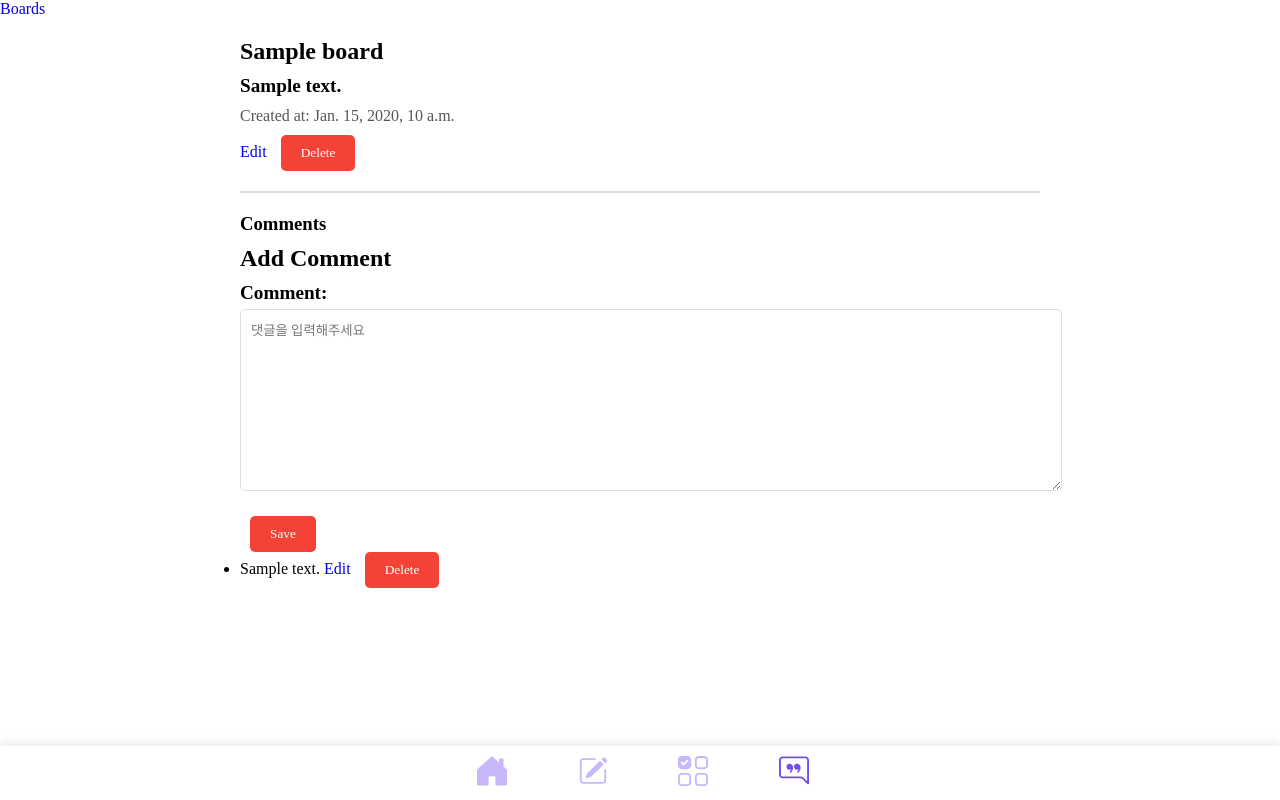
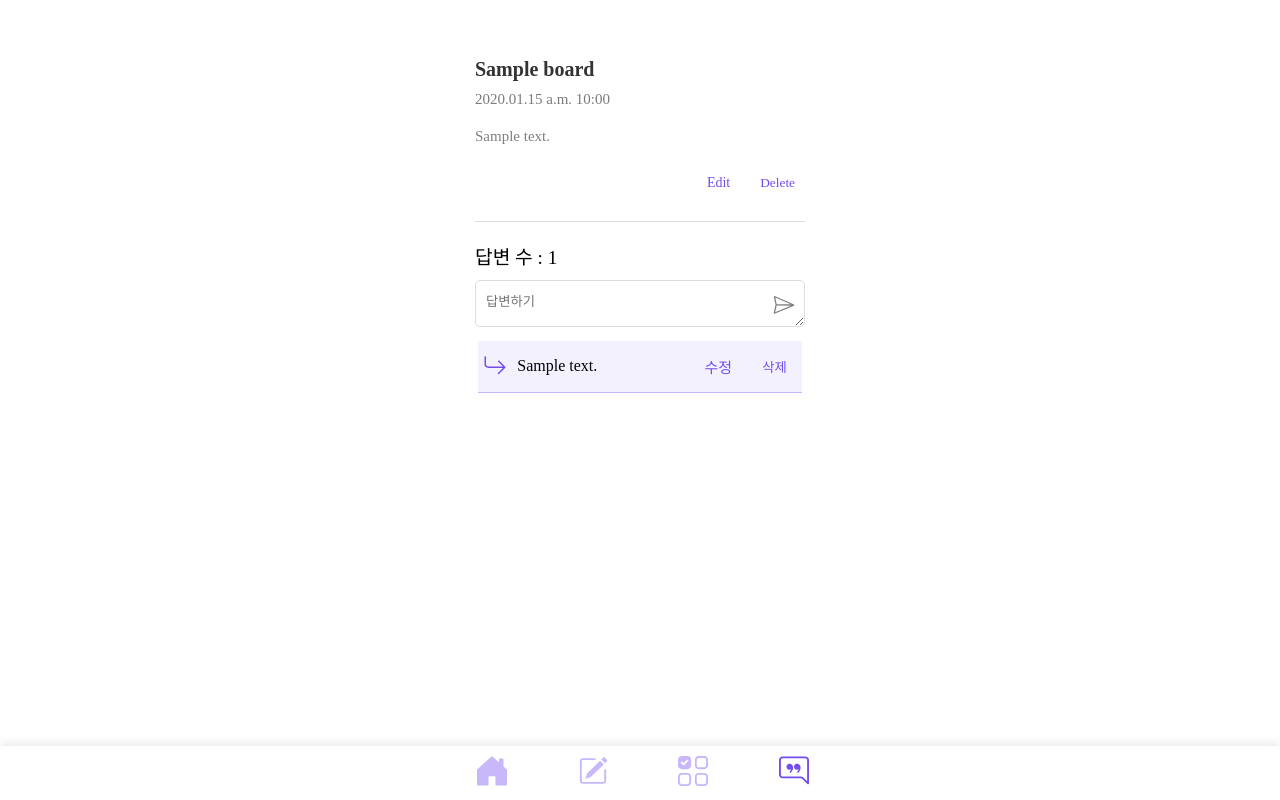
Before and after one commit to mic050r/innerflow-dj, a Django app: page /boards/1/ in a window 1280 px wide. Run offline with Django 5.2, Linux system fonts and the light colour scheme; tables that the repository leaves empty hold one stand-in row (values such as "Sample post"); some libraries are stand-ins or nearby versions.

Commit message:
💄 [Design] (#15) 게시판 디테일 css 수정

```diff
--- a/InnerFlow/forms.py
+++ b/InnerFlow/forms.py
@@ -15,7 +15,7 @@ class CommentForm(forms.ModelForm):
         model = Comment
         fields = ['comment']
         widgets = {
-            'comment': forms.Textarea(attrs={'placeholder': '댓글을 입력해주세요'}),
+            'comment': forms.Textarea(attrs={'placeholder': '답변하기'}),
         }
 
 class GoalForm(forms.ModelForm):
--- a/InnerFlow/static/css/board/board_detail.css
+++ b/InnerFlow/static/css/board/board_detail.css
@@ -1,10 +1,29 @@
 @import url('../public.css');
 
-header nav ul {
-    padding: 0;
-    margin: 0;
+.container {
+    margin-top: 3%;
+    width: 100%;
     display: flex;
-    justify-content: left;
+    flex-direction: column;
+    align-items: center;
+}
+
+h2 {
+    color: #333;
+    font-size: 20px;
+    margin-bottom: 10px;
+}
+
+.date {
+    color: var(--gray1);
+    font-size: 15px;
+    margin-bottom: 20px;
+}
+
+.content {
+    font-size: 15px;
+    margin-bottom: 20px;
+    color: var(--gray2);
 }
 
 main {
@@ -13,71 +32,135 @@ main {
     margin: 0 auto;
 }
 
-/* 게시판 디테일 섹션 스타일 */
-main h2 {
-    margin-top: 0;
+.right-content {
+    display: flex;
+    justify-content: flex-end; /* 오른쪽 정렬 */
+    gap: 10px; /* 버튼 간격 추가 */
+    margin-top: 20px; /* 위쪽 간격 추가 */
+    font-size: 14px;
 }
 
-main p {
-    margin: 10px 0;
+.right-content .btn {
+    color: var(--main-color);
+    border: none;
+    padding: 10px;
+    cursor: pointer;
+    border-radius: 5px;
+    text-decoration: none; /* 링크의 밑줄 제거 */
 }
 
-main p:first-of-type {
-    font-size: 1.2em;
-    font-weight: bold;
-}
-
-main p:nth-of-type(2) {
-    color: #555;
-}
-
-form {
+.right-content .delete-form {
     display: inline;
 }
 
-form button {
-    background-color: #f44336;
-    color: white;
-    border: none;
-    padding: 5px 10px;
-    cursor: pointer;
-    margin-left: 10px;
-}
-
-form button:hover {
-    background-color: #d32f2f;
+.right-content .delete-form .btn {
+    background-color: var(--white);
+    transition: background-color 0.3s;
 }
 
 /* 댓글 섹션 스타일 */
 hr {
-    border: 1px solid #ddd;
+    border: none;
+    border-top: 1px solid #ddd;
     margin: 20px 0;
 }
 
-h3 {
+.comments {
+    font-size: 1.2em;
     margin-bottom: 10px;
 }
 
-form {
-    margin-bottom: 20px;
+.comments-list {
+    list-style: none;
+    padding: 1%;
 }
 
-form input, form textarea {
-    width: 100%;
+.comment-item {
+    padding: 5px;
+    border-bottom: 1px solid var(--secondary-color);
+    background-color: var(--third-color);
+    display: flex;
+    justify-content: space-between;
+    align-items: center;
+    margin-bottom: 2%;
+}
+
+.comment-item:last-child {
+    border-bottom: 1px solid var(--secondary-color);
+}
+
+.comment-item form {
+    margin: 0;
+}
+
+.comment-edit {
+    color: var(--main-color);
+    border: none;
     padding: 10px;
-    margin: 5px 0 10px;
+    cursor: pointer;
+    border-radius: 5px;
+    text-decoration: none; /* 링크의 밑줄 제거 */
+}
+
+.comment-delete {
+    background-color: var(--third-color);
+    color: var(--main-color);
+    border: none;
+    padding: 5px 10px;
+    cursor: pointer;
+    border-radius: 5px;
+    transition: background-color 0.3s;
+}
+
+.comment-form {
+    display: flex;
+    position: relative; /* 부모 요소에 상대 위치 지정 */
+}
+
+.comment-form textarea {
+    resize: vertical;
+    padding: 10px;
     border: 1px solid #ddd;
     border-radius: 5px;
+    margin-bottom: 10px;
+    height: 25px; /* 텍스트 영역 높이 조정 */
+    width: 100%; /* 텍스트 영역 너비 조정 */
 }
 
-form button[type="submit"] {
-    color: white;
+.comment-form button.save-button {
+    background: none;
     border: none;
-    padding: 10px 20px;
     cursor: pointer;
-    border-radius: 5px;
+    padding: 0;
+    position: absolute; /* 절대 위치 지정 */
+    right: 10px; /* 오른쪽에 배치 */
+    top: 10px; /* 텍스트 영역의 위쪽에 배치 */
 }
 
-form button[type="submit"]:hover {
-    background-color: #45a049;
+.comment-form button.save-button img {
+    width: 30px; /* 이미지 크기 조정 */
+    height: 30px;
 }
+
+.left-comment {
+    display: flex;
+    align-items: center;
+}
+
+.left-comment img {
+    width: 24px; /* 이미지 크기 조정 */
+    height: 24px;
+    margin-right: 10px;
+}
+
+.right-comment {
+    display: flex;
+    align-items: center;
+    gap: 10px; /* 간격 추가 */
+    font-size: 15px;
+}
+
+.right-comment a,
+.right-comment form {
+    display: inline-block;
+}
--- a/InnerFlow/templates/board/board_detail.html
+++ b/InnerFlow/templates/board/board_detail.html
@@ -6,45 +6,50 @@
     <link rel="stylesheet" href="{% static 'css/board/board_detail.css' %}">
 </head>
 <body>
-    <header>
-        <nav>
-            <ul>
-                <li><a href="{% url 'board_list' %}">Boards</a></li>
-            </ul>
-        </nav>
-    </header>
+<div class="container">
     <main>
         <h2>{{ board.title }}</h2>
-        <p>{{ board.content }}</p>
-        <p>Created at: {{ board.created_at }}</p>
-        <a href="{% url 'board_update' board.board_id %}">Edit</a>
-        <form action="{% url 'board_delete' board.board_id %}" method="post">
+        <p class="date">{{ board.created_at|date:"Y.m.d a h:i" }}</p>
+        <p class="content">{{ board.content }}</p>
+        <div class="right-content">
+            <a href="{% url 'board_update' board.board_id %}" class="btn">Edit</a>
+            <form action="{% url 'board_delete' board.board_id %}" method="post" class="delete-form">
                 {% csrf_token %}
-            <button type="submit">Delete</button>
+                <button type="submit" class="btn">Delete</button>
             </form>
+        </div>
         <hr>
-        <h3>Comments</h3>
-        <h2>{{ form.instance.pk|yesno:"Edit,Add" }} Comment</h2>
-        <form method="post" action="{% url 'comment_create' board.board_id %}">
+        <p class="comments">답변 수 : {{ comments|length }}</p> <!-- 답변 수 표시 -->
+        <div class="comment">
+            <form method="post" action="{% url 'comment_create' board.board_id %}" class="comment-form">
                 {% csrf_token %}
-            {{ form.as_p }}
-            <button type="submit">Save</button>
+                {{ form.comment }}
+                <button type="submit" class="save-button">
+                    <img src="{% static 'images/comment-save-icon.svg' %}" alt="Save"> <!-- 이미지로 변경된 저장 버튼 -->
+                </button>
             </form>
-        <ul>
+        </div>
+        <ul class="comments-list">
     {% for comment in comments %}
-            <li>{{ comment.comment }}
-                <a href="{% url 'comment_update' comment.comment_id %}">Edit</a>
+        <li class="comment-item">
+            <div class="left-comment">
+                <img src="{% static 'images/comment-right-arrow.svg' %}" alt="Arrow">
+                <span class="comment-text">{{ comment.comment }}</span>
+            </div>
+            <div class="right-comment">
+                <a href="{% url 'comment_update' comment.comment_id %}" class="comment-edit">수정</a>
                 <form action="{% url 'comment_delete' comment.comment_id %}" method="post">
                     {% csrf_token %}
-                    <button type="submit">Delete</button>
+                    <button type="submit" class="comment-delete">삭제</button>
                 </form>
+            </div>
         </li>
     {% endfor %}
 </ul>
+
     </main>
-
+</div>
 {% block content %}{% endblock %}
 {% include './board_footer.html' %}
-</footer>
 </body>
 </html>
--- a/InnerFlow/templates/board/comment_form.html
+++ b/InnerFlow/templates/board/comment_form.html
@@ -1,4 +1,4 @@
-{% extends "./board/base_generic.html" %}
+{% extends "./base_generic.html" %}
 
 {% block content %}
   <h2>{{ form.instance.pk|yesno:"Edit,Add" }} Comment</h2>
```
Also changed, not shown: InnerFlow/static/images/comment-right-arrow.svg (added), InnerFlow/static/images/comment-right.svg (added), InnerFlow/static/images/comment-save-icon.svg (added), InnerFlow/static/images/plus-icon-main.svg (added). Lines whose indentation alone changed are shown as unchanged.
